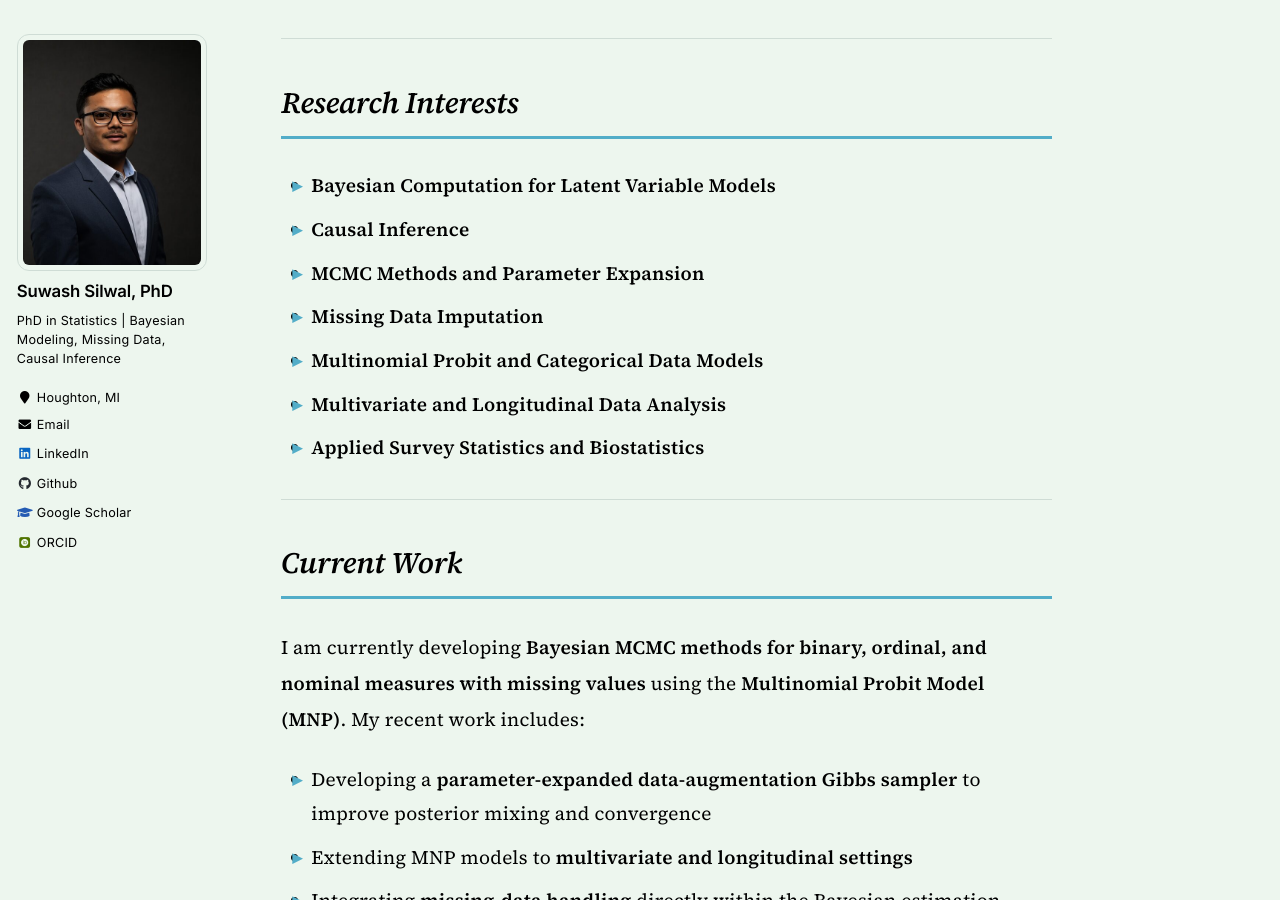
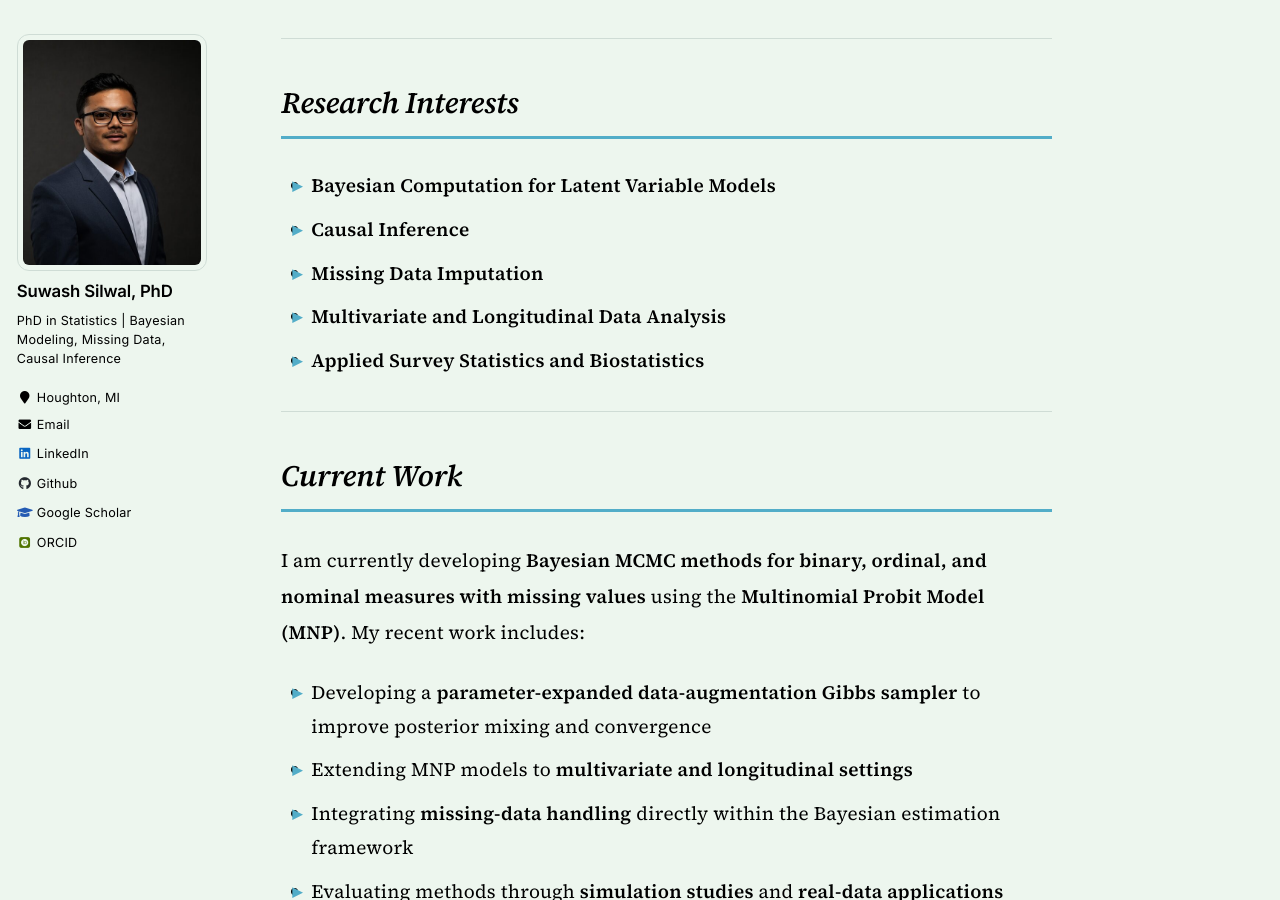
Before and after one commit to ssilwal050/ssilwal050.github.io, a Jekyll site: the page built from _pages/about.md, in a window 1280 px wide and 900 px high, scrolled down 1263 px. Built offline with Jekyll 4.4.1, drawn with Linux system fonts in a browser that asks for light colours; some web fonts are replaced.

Commit message:
Remove two homepage research interest entries

```diff
--- a/_pages/about.md
+++ b/_pages/about.md
@@ -93,9 +93,7 @@ Across my research and applied work, I’m especially interested in Bayesian com
 
 - **Bayesian Computation for Latent Variable Models**
 - **Causal Inference**
-- **MCMC Methods and Parameter Expansion**
 - **Missing Data Imputation**
-- **Multinomial Probit and Categorical Data Models**
 - **Multivariate and Longitudinal Data Analysis**
 - **Applied Survey Statistics and Biostatistics**
 
```
